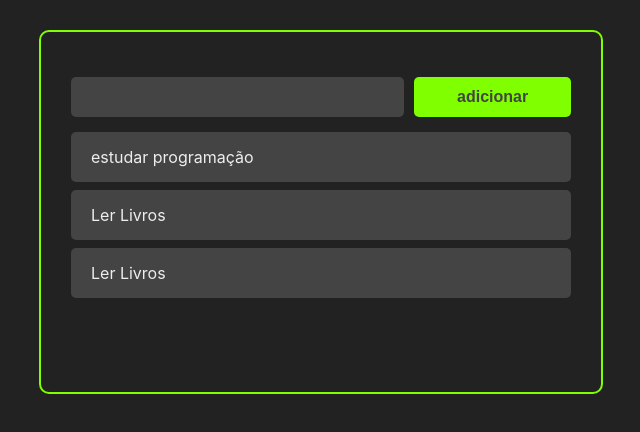
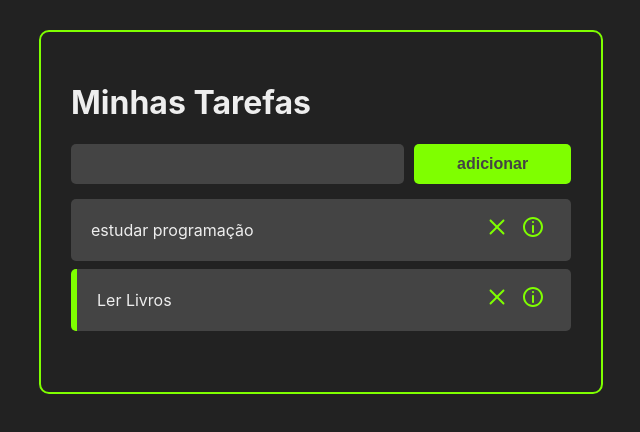
Before and after one commit to joaoneivaneto/react, a React (Create React App) app: page / in a window 1280 px wide. Shown: the top 432 px of the page, without its empty margins (319-959 px from the left). Built offline with nearby package versions, Linux system fonts and the light colour scheme.

Commit message:
adição do delete 100% e do botão info

```diff
--- a/package.json
+++ b/package.json
@@ -8,6 +8,7 @@
     "@testing-library/user-event": "^12.8.3",
     "react": "^17.0.2",
     "react-dom": "^17.0.2",
+    "react-icons": "^4.2.0",
     "react-scripts": "4.0.3",
     "uuid": "^8.3.2",
     "web-vitals": "^1.1.2"
--- a/src/App.jsx
+++ b/src/App.jsx
@@ -1,6 +1,8 @@
 import React, { useState } from 'react';
 import Tasks from './components/Tasks';
 import {v4 as uuidv4} from 'uuid';
+
+import Header from './components/Header';
 import './App.css';
 import AddTask from './components/AddTask';
 
@@ -19,13 +21,19 @@ const App = () => {
       completed: true,
 
     },
-    {
-      id:'2',
-      title: 'Ler Livros',
-      completed: true,
 
-    },
   ]);
+
+  const handleTaskClick = (taskId) => {
+      const newTasks = tasks.map( task =>{
+        if(task.id === taskId) return {...task, completed : !task.completed}
+
+        return task;
+      });
+
+      setTasks(newTasks);
+  }
+
   const handleTaskAddition = (taskTitle) => {
     const newTasks = [
       ...tasks,
@@ -38,11 +46,18 @@ const App = () => {
     setTasks(newTasks);
   };
 
+  const handleTaskDeletion = (taskId) => {
+    const newTask = tasks.filter(task => task.id !== taskId)
+    setTasks(newTask);
+  }
+
   return (
       <>
+
         <div className="conteiner">
-          <AddTask handleTaskAddition={handleTaskAddition}/>
-          <Tasks tasks={tasks}/>
+          <Header />
+          <AddTask handleTaskAddition={handleTaskAddition} />
+          <Tasks tasks={tasks} handleTaskClick={handleTaskClick} handleTaskDeletion={handleTaskDeletion}/>
         </div>
 
       </>
--- /dev/null
+++ b/src/components/Header.jsx
@@ -0,0 +1,8 @@
+import React from 'react';
+
+
+const Header = () => {
+    return ( <h1 style={{ color:'#eee'}}>Minhas Tarefas</h1> );
+}
+
+export default Header;
--- a/src/components/Task.jsx
+++ b/src/components/Task.jsx
@@ -1,7 +1,25 @@
 import React from 'react';
 import "./task.css";
-const Task = ({task}) => {
-    return  <div className="task-conteiner">{task.title}</div> ;
+import {CgClose, CgInfo} from 'react-icons/cg'
+const Task = ({task, handleTaskClick, handleTaskDeletion}) => {
+    return(
+        <div
+        className="task-conteiner"
+        style={task.completed ? { borderLeft: "6px solid chartreuse" } : {} }
+        >
+
+            <div className="task-title" onClick={() => handleTaskClick(task.id)}>
+                {task.title}
+            </div>
+            <div className="buttons-container">
+                <button className="remove-task-button" onClick={() => handleTaskDeletion(task.id)}><CgClose/></button>
+                <button className="see-task-details-button" ><CgInfo/></button>
+            </div>
+
+        </div>
+
+    )
+    //return  <div className="task-conteiner">{task.title}</div> ;
 }
 
 export default Task;
--- a/src/components/Tasks.jsx
+++ b/src/components/Tasks.jsx
@@ -1,12 +1,12 @@
 import React from 'react';
 import Task from './Task';
 
-const Tasks = ({tasks}) => {
+const Tasks = ({tasks, handleTaskClick, handleTaskDeletion}) => {
     return (
         <>
 
            { tasks.map ((task) =>
-                <Task task={task} />
+                <Task task={task} handleTaskClick={handleTaskClick} handleTaskDeletion={handleTaskDeletion} />
             )}
 
 
--- a/src/components/task.css
+++ b/src/components/task.css
@@ -1,4 +1,4 @@
-.task-conteiner{
+.task-conteiner {
   background-color: #444;
   margin: 8px 0;
   padding: 15px 20px;
@@ -7,5 +7,16 @@
   justify-content: space-between;
   color: #eee;
   align-items: center;
+}
 
+.task-title {
+  cursor: pointer;
 }
+
+.remove-task-button,
+.see-task-details-button {
+  background-color: #444;
+  border: none;
+  font-size: 24px;
+  color: chartreuse;
+}
```
Also changed, not shown: 1 other file (tests, documents, lock files or other folders). Lines whose indentation alone changed are shown as unchanged.
